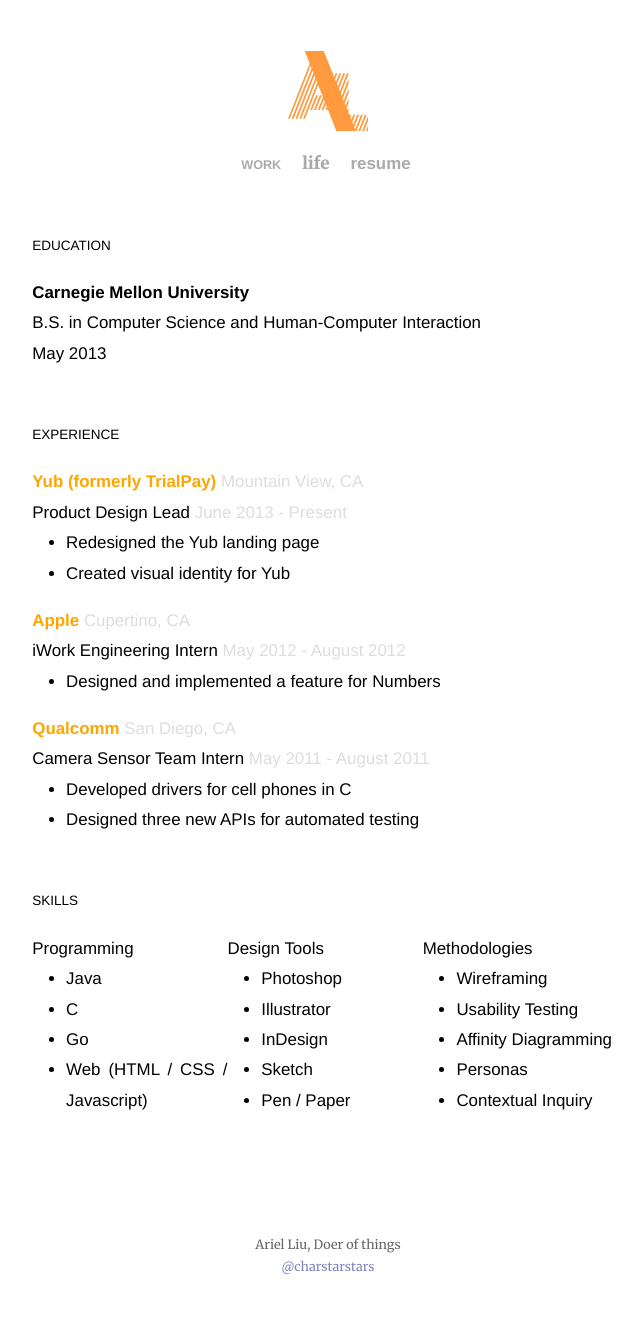
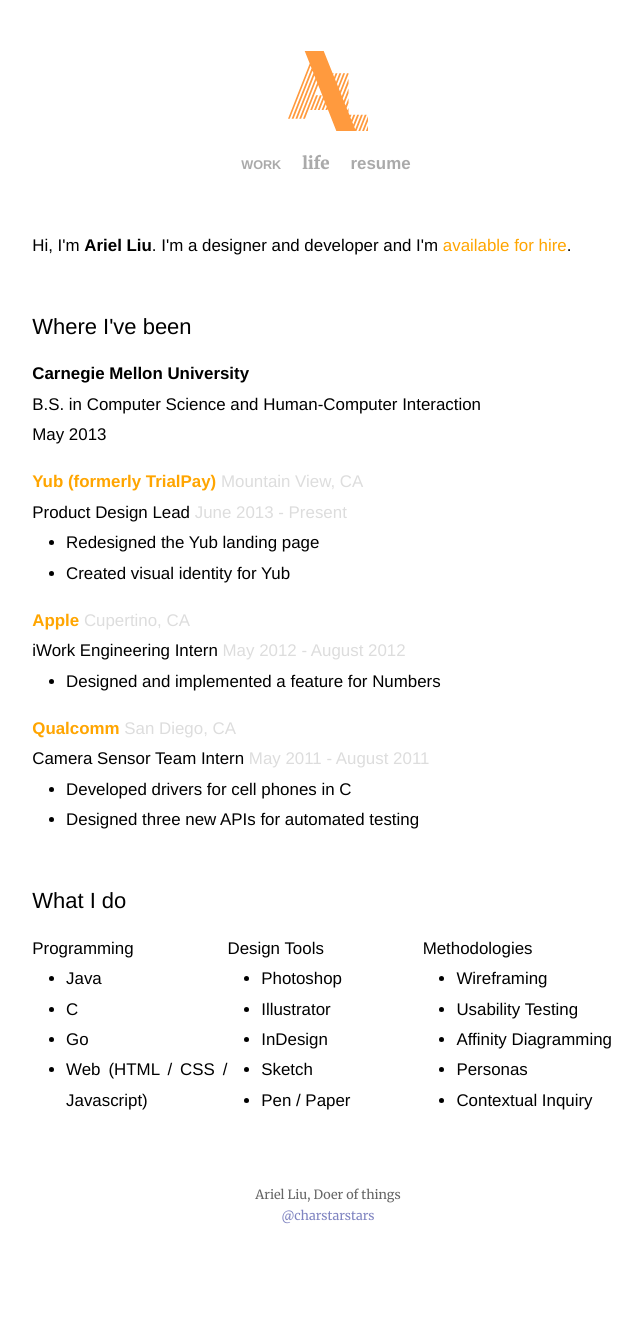
Before and after one commit to charstarstars/charstarstars.github.com, a Jekyll site: the page built from resume/index.html, in a window 1280 px wide. Shown: the whole page, without its empty margins (312-954 px from the left). Built offline with Jekyll 4.4.1, drawn with Linux system fonts in a browser that asks for light colours; Markdown is read by kramdown in place of the engine named in the settings; after the commit the page ends 1278 px from its top, so only the background shows below that.

Commit message:
Resume simplification

```diff
--- a/css/main.css
+++ b/css/main.css
@@ -386,8 +386,6 @@
 }
 
 .resume h2 {
-  font-size: .8em;
-  text-transform: uppercase;
   font-weight: normal;
 }
 .resume h3,
--- a/resume/index.html
+++ b/resume/index.html
@@ -5,17 +5,16 @@
 ---
 
 <div class="resume">
-  <div class="education section">
-    <h2>Education</h2>
+  <p>
+    Hi, I'm <strong>Ariel Liu</strong>. I'm a designer and developer and I'm <a href="mailto:start@helloarielliu.com">available for hire</a>.
+  </p>
+  <div class="section">
+    <h2>Where I've been</h2>
     <div class="school">
       <h3>Carnegie Mellon University</h3>
       <p>B.S. in Computer Science and Human-Computer Interaction</p>
       <p>May 2013</p>
     </div>
-  </div>
-
-  <div class="experience section">
-    <h2>Experience</h2>
 
     <div class="exp">
       <div class="company-info">
@@ -79,8 +78,8 @@
 
   </div>
 
-  <div class="skills section">
-    <h2>Skills</h2>
+  <div class="skills">
+    <h2>What I do</h2>
     <div class="type">
       <div class="skill">Programming</div>
       <ul class="set">
```
